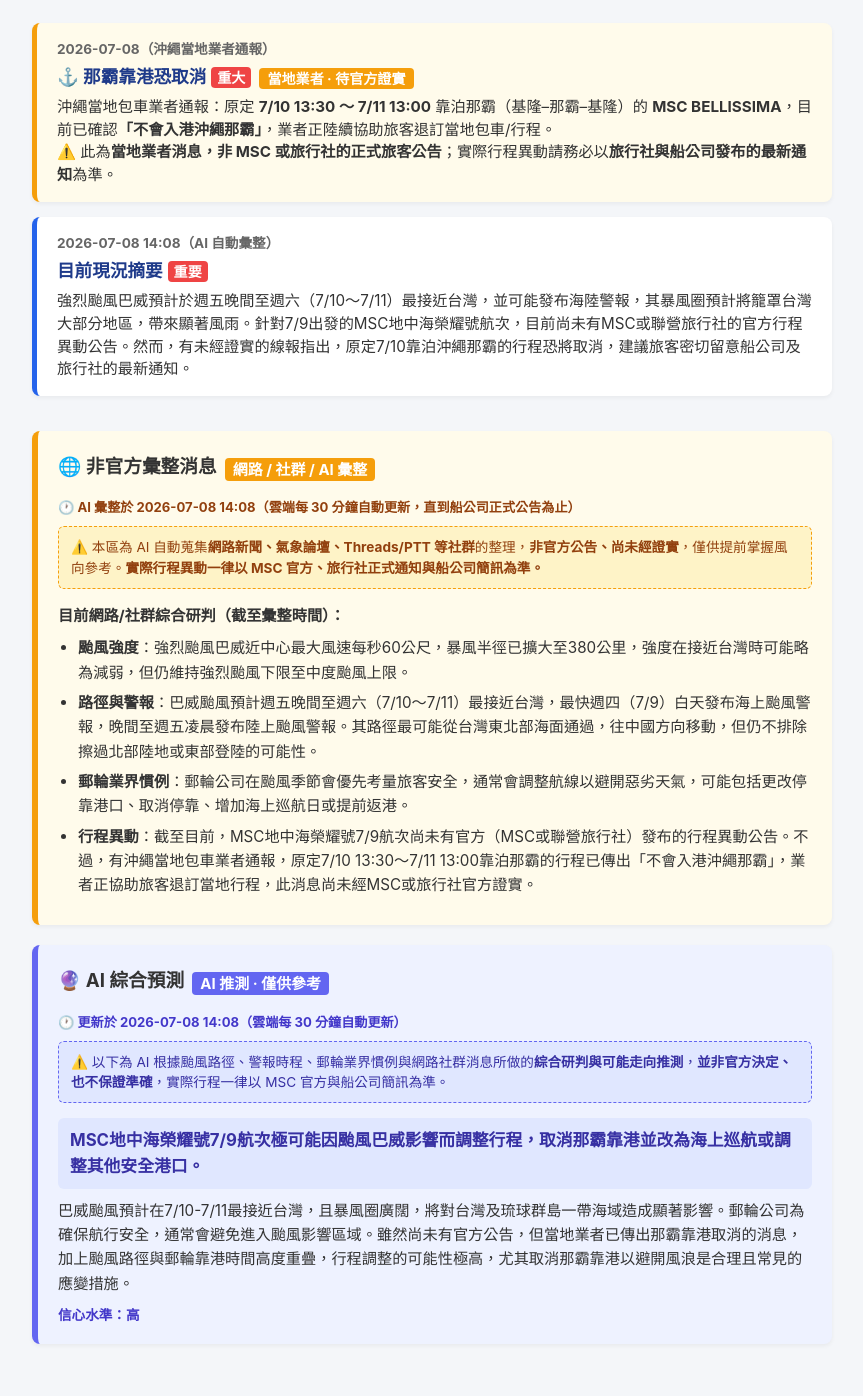
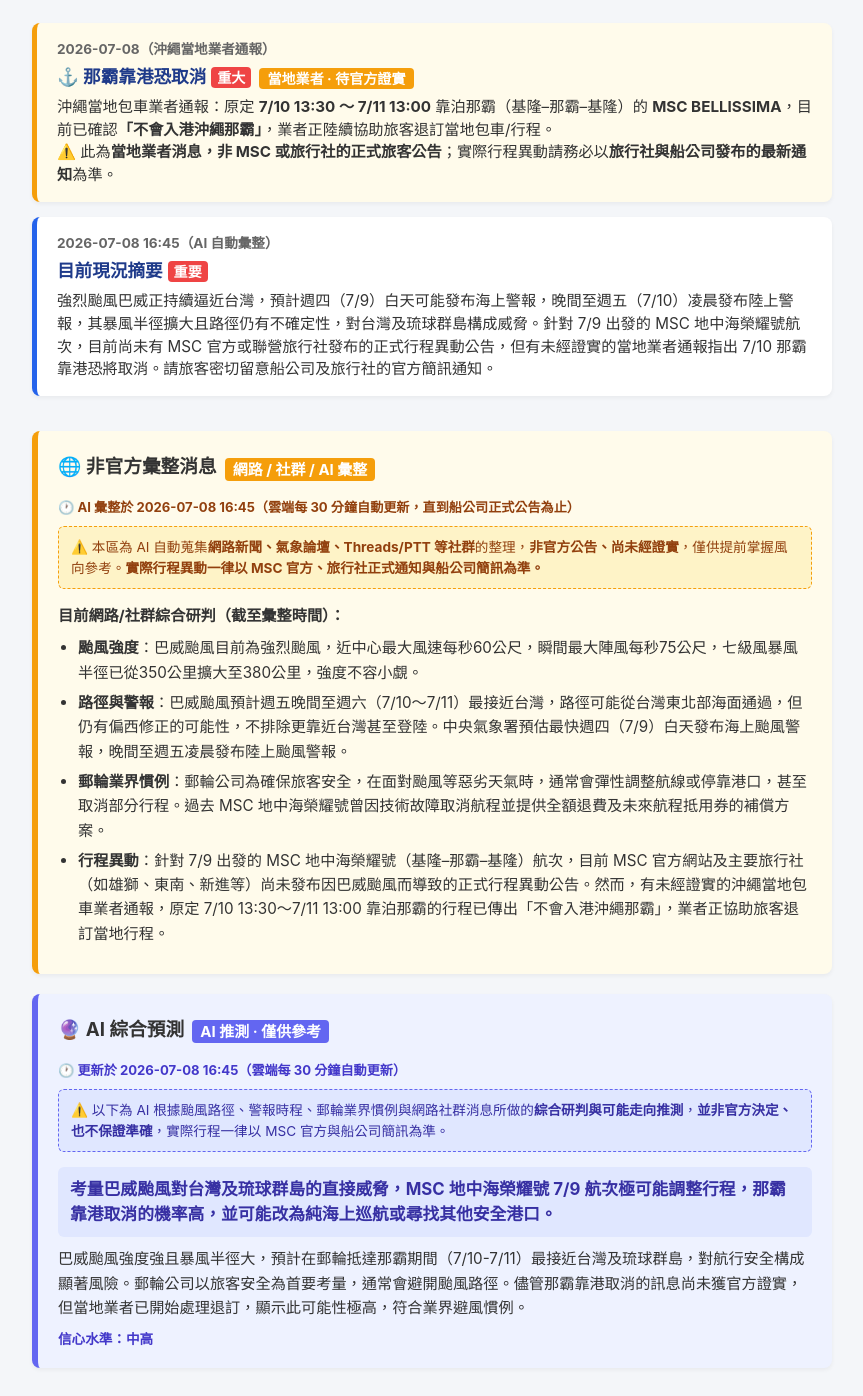
Before and after one commit to gotodye/glory-typhoon-board, a plain HTML site: page index.html in a window 1280 px wide. Shown: the part 1184-2580 px from the top of the page, without its empty margins (208-1071 px from the left). Drawn offline with Linux system fonts and the light colour scheme.

Commit message:
自動更新 AI 颱風彙整快照

```diff
--- a/index.html
+++ b/index.html
@@ -251,9 +251,9 @@
         <!-- ===== 目前現況摘要（AI 自動更新；請勿手動改動標記行）===== -->
         <!-- AI-SUMMARY-START -->
         <div class="timeline-item">
-            <div class="timeline-time">2026-07-08 14:08（AI 自動彙整）</div>
+            <div class="timeline-time">2026-07-08 16:45（AI 自動彙整）</div>
             <div class="timeline-title">目前現況摘要<span class="badge-alert">重要</span></div>
-            <div class="timeline-content">強烈颱風巴威預計於週五晚間至週六（7/10～7/11）最接近台灣，並可能發布海陸警報，其暴風圈預計將籠罩台灣大部分地區，帶來顯著風雨。針對7/9出發的MSC地中海榮耀號航次，目前尚未有MSC或聯營旅行社的官方行程異動公告。然而，有未經證實的線報指出，原定7/10靠泊沖繩那霸的行程恐將取消，建議旅客密切留意船公司及旅行社的最新通知。</div>
+            <div class="timeline-content">強烈颱風巴威正持續逼近台灣，預計週四（7/9）白天可能發布海上警報，晚間至週五（7/10）凌晨發布陸上警報，其暴風半徑擴大且路徑仍有不確定性，對台灣及琉球群島構成威脅。針對 7/9 出發的 MSC 地中海榮耀號航次，目前尚未有 MSC 官方或聯營旅行社發布的正式行程異動公告，但有未經證實的當地業者通報指出 7/10 那霸靠港恐將取消。請旅客密切留意船公司及旅行社的官方簡訊通知。</div>
         </div>
         <!-- AI-SUMMARY-END -->
     </div>
@@ -262,17 +262,17 @@
     <!-- AI-SNAPSHOT-START -->
     <div class="search-box unofficial-box">
         <h3 style="margin-top:0;">🌐 非官方彙整消息<span class="badge-source">網路 / 社群 / AI 彙整</span></h3>
-        <div class="snapshot-time">🕐 AI 彙整於 2026-07-08 14:08（雲端每 30 分鐘自動更新，直到船公司正式公告為止）</div>
+        <div class="snapshot-time">🕐 AI 彙整於 2026-07-08 16:45（雲端每 30 分鐘自動更新，直到船公司正式公告為止）</div>
         <div class="disclaimer">
             ⚠️ 本區為 AI 自動蒐集<strong>網路新聞、氣象論壇、Threads/PTT 等社群</strong>的整理，<strong>非官方公告、尚未經證實</strong>，僅供提前掌握風向參考。<strong>實際行程異動一律以 MSC 官方、旅行社正式通知與船公司簡訊為準。</strong>
         </div>
         <div class="snapshot-body">
             <strong>目前網路/社群綜合研判（截至彙整時間）：</strong>
             <ul>
-                <li><strong>颱風強度</strong>：強烈颱風巴威近中心最大風速每秒60公尺，暴風半徑已擴大至380公里，強度在接近台灣時可能略為減弱，但仍維持強烈颱風下限至中度颱風上限。</li>
-                <li><strong>路徑與警報</strong>：巴威颱風預計週五晚間至週六（7/10～7/11）最接近台灣，最快週四（7/9）白天發布海上颱風警報，晚間至週五凌晨發布陸上颱風警報。其路徑最可能從台灣東北部海面通過，往中國方向移動，但仍不排除擦過北部陸地或東部登陸的可能性。</li>
-                <li><strong>郵輪業界慣例</strong>：郵輪公司在颱風季節會優先考量旅客安全，通常會調整航線以避開惡劣天氣，可能包括更改停靠港口、取消停靠、增加海上巡航日或提前返港。</li>
-                <li><strong>行程異動</strong>：截至目前，MSC地中海榮耀號7/9航次尚未有官方（MSC或聯營旅行社）發布的行程異動公告。不過，有沖繩當地包車業者通報，原定7/10 13:30～7/11 13:00靠泊那霸的行程已傳出「不會入港沖繩那霸」，業者正協助旅客退訂當地行程，此消息尚未經MSC或旅行社官方證實。</li>
+                <li><strong>颱風強度</strong>：巴威颱風目前為強烈颱風，近中心最大風速每秒60公尺，瞬間最大陣風每秒75公尺，七級風暴風半徑已從350公里擴大至380公里，強度不容小覷。</li>
+                <li><strong>路徑與警報</strong>：巴威颱風預計週五晚間至週六（7/10～7/11）最接近台灣，路徑可能從台灣東北部海面通過，但仍有偏西修正的可能性，不排除更靠近台灣甚至登陸。中央氣象署預估最快週四（7/9）白天發布海上颱風警報，晚間至週五凌晨發布陸上颱風警報。</li>
+                <li><strong>郵輪業界慣例</strong>：郵輪公司為確保旅客安全，在面對颱風等惡劣天氣時，通常會彈性調整航線或停靠港口，甚至取消部分行程。過去 MSC 地中海榮耀號曾因技術故障取消航程並提供全額退費及未來航程抵用券的補償方案。</li>
+                <li><strong>行程異動</strong>：針對 7/9 出發的 MSC 地中海榮耀號（基隆–那霸–基隆）航次，目前 MSC 官方網站及主要旅行社（如雄獅、東南、新進等）尚未發布因巴威颱風而導致的正式行程異動公告。然而，有未經證實的沖繩當地包車業者通報，原定 7/10 13:30～7/11 13:00 靠泊那霸的行程已傳出「不會入港沖繩那霸」，業者正協助旅客退訂當地行程。</li>
             </ul>
         </div>
     </div>
@@ -282,13 +282,13 @@
     <!-- AI-PREDICT-START -->
     <div class="search-box predict-box">
         <h3 style="margin-top:0;">🔮 AI 綜合預測<span class="badge-predict">AI 推測 · 僅供參考</span></h3>
-        <div class="snapshot-time" style="color:#4338ca;">🕐 更新於 2026-07-08 14:08（雲端每 30 分鐘自動更新）</div>
+        <div class="snapshot-time" style="color:#4338ca;">🕐 更新於 2026-07-08 16:45（雲端每 30 分鐘自動更新）</div>
         <div class="disclaimer" style="background:#e0e7ff;border-color:#6366f1;color:#3730a3;">
             ⚠️ 以下為 AI 根據颱風路徑、警報時程、郵輪業界慣例與網路社群消息所做的<strong>綜合研判與可能走向推測</strong>，<strong>並非官方決定、也不保證準確</strong>，實際行程一律以 MSC 官方與船公司簡訊為準。
         </div>
-        <div class="predict-verdict">MSC地中海榮耀號7/9航次極可能因颱風巴威影響而調整行程，取消那霸靠港並改為海上巡航或調整其他安全港口。</div>
-        <div class="predict-reason">巴威颱風預計在7/10-7/11最接近台灣，且暴風圈廣闊，將對台灣及琉球群島一帶海域造成顯著影響。郵輪公司為確保航行安全，通常會避免進入颱風影響區域。雖然尚未有官方公告，但當地業者已傳出那霸靠港取消的消息，加上颱風路徑與郵輪靠港時間高度重疊，行程調整的可能性極高，尤其取消那霸靠港以避開風浪是合理且常見的應變措施。</div>
-        <div class="predict-conf">信心水準：高</div>
+        <div class="predict-verdict">考量巴威颱風對台灣及琉球群島的直接威脅，MSC 地中海榮耀號 7/9 航次極可能調整行程，那霸靠港取消的機率高，並可能改為純海上巡航或尋找其他安全港口。</div>
+        <div class="predict-reason">巴威颱風強度強且暴風半徑大，預計在郵輪抵達那霸期間（7/10-7/11）最接近台灣及琉球群島，對航行安全構成顯著風險。郵輪公司以旅客安全為首要考量，通常會避開颱風路徑。儘管那霸靠港取消的訊息尚未獲官方證實，但當地業者已開始處理退訂，顯示此可能性極高，符合業界避風慣例。</div>
+        <div class="predict-conf">信心水準：中高</div>
     </div>
     <!-- AI-PREDICT-END -->
 </div>
```
